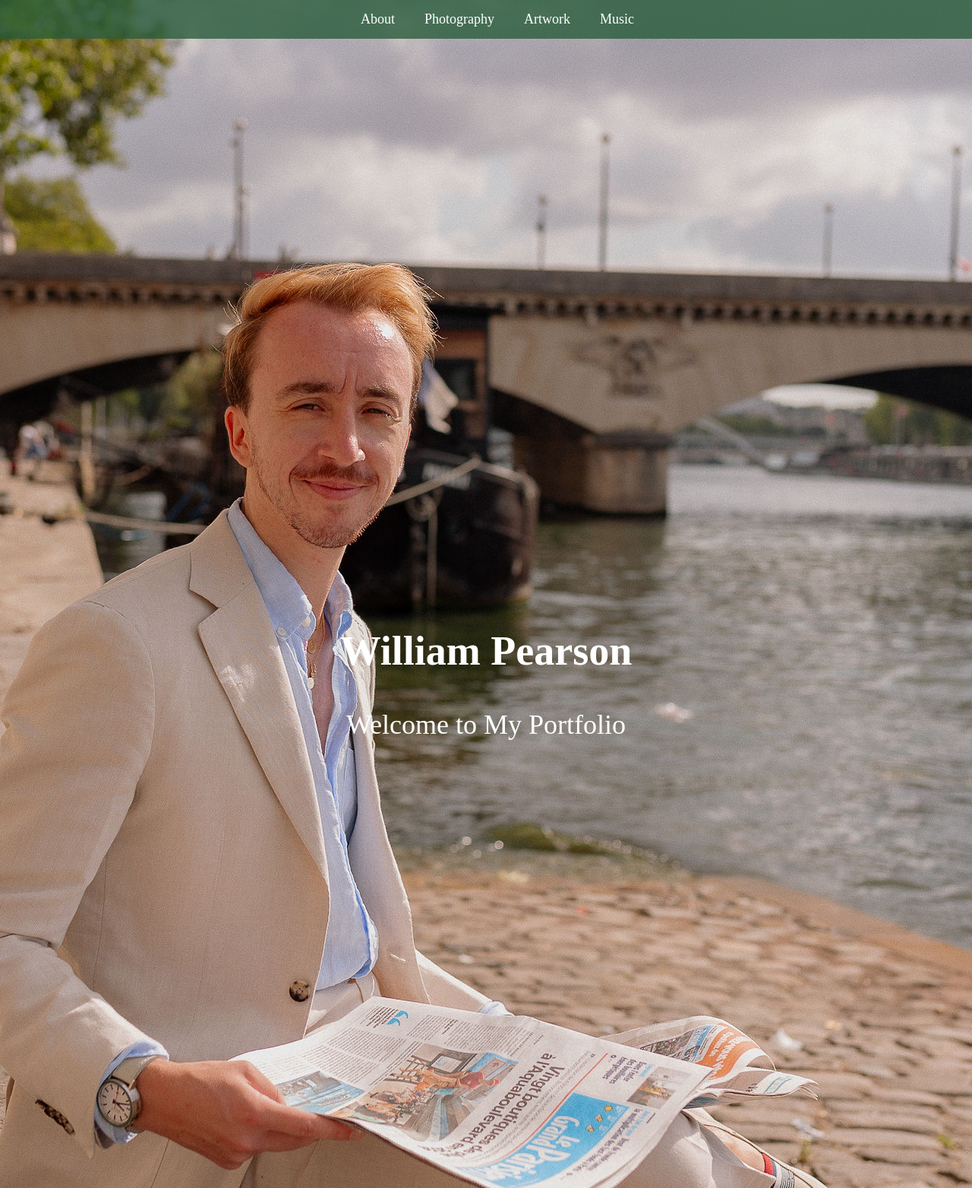
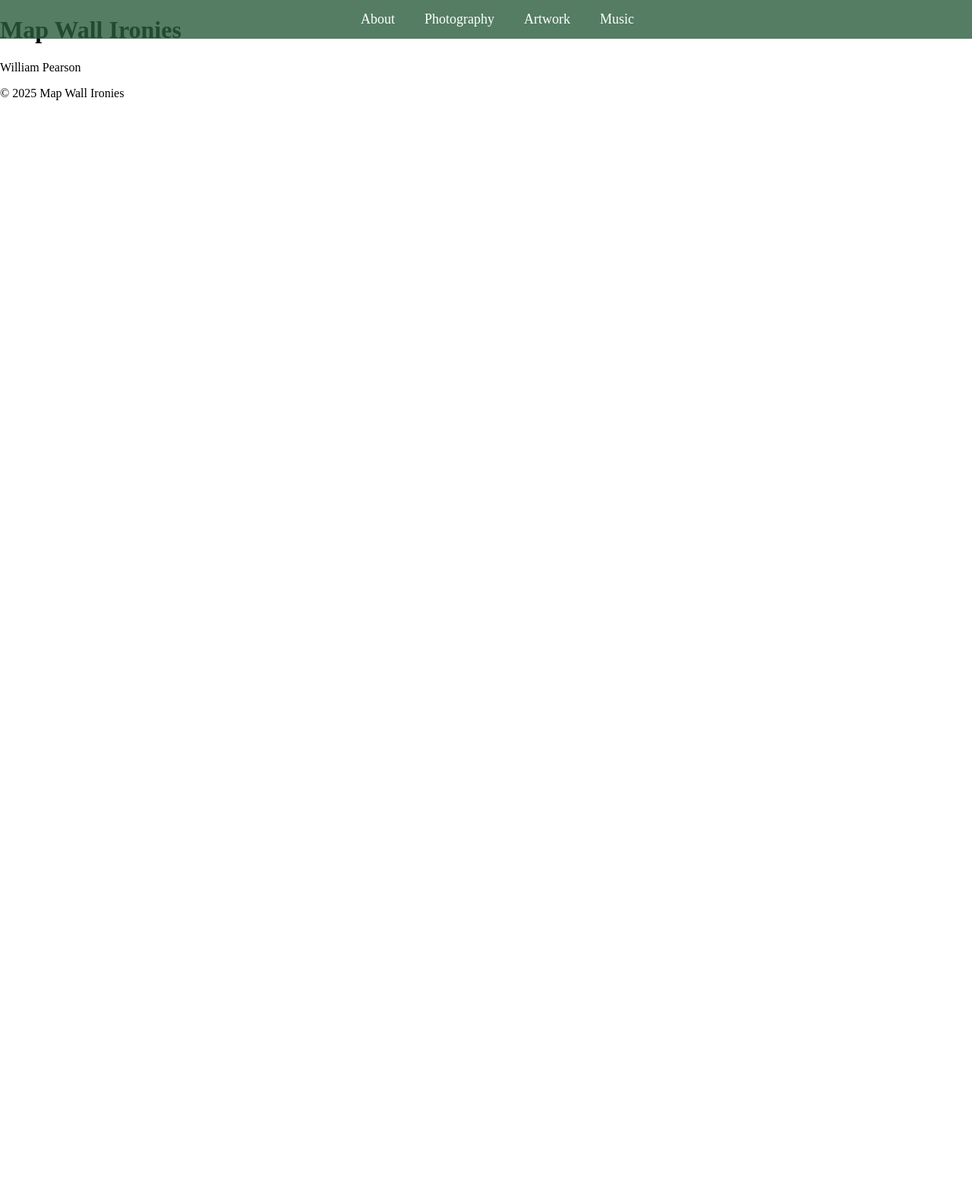
Before and after one commit to mapwallironies/mapwallironies.github.io, a Jekyll site: the page built from index.md, in a window 1280 px wide. Shown: the whole page at 76% size. Built offline with Jekyll 4.4.1, drawn with Linux system fonts in a browser that asks for light colours.

Commit message:
Update index.md

```diff
--- a/index.md
+++ b/index.md
@@ -2,14 +2,6 @@
 layout: default
 title: "Portfolio"
 ---
-
-<section class="hero">
-  <img src="assets/images/WPParis1.JPEG" alt="Hero Image" class="hero-image">
-  <div class="hero-text">
-    <h1>William Pearson</h1>
-    <p>Welcome to My Portfolio</p>
-  </div>
-</section>
 
 <section class="navbar">
   <ul class="nav-links">
```
